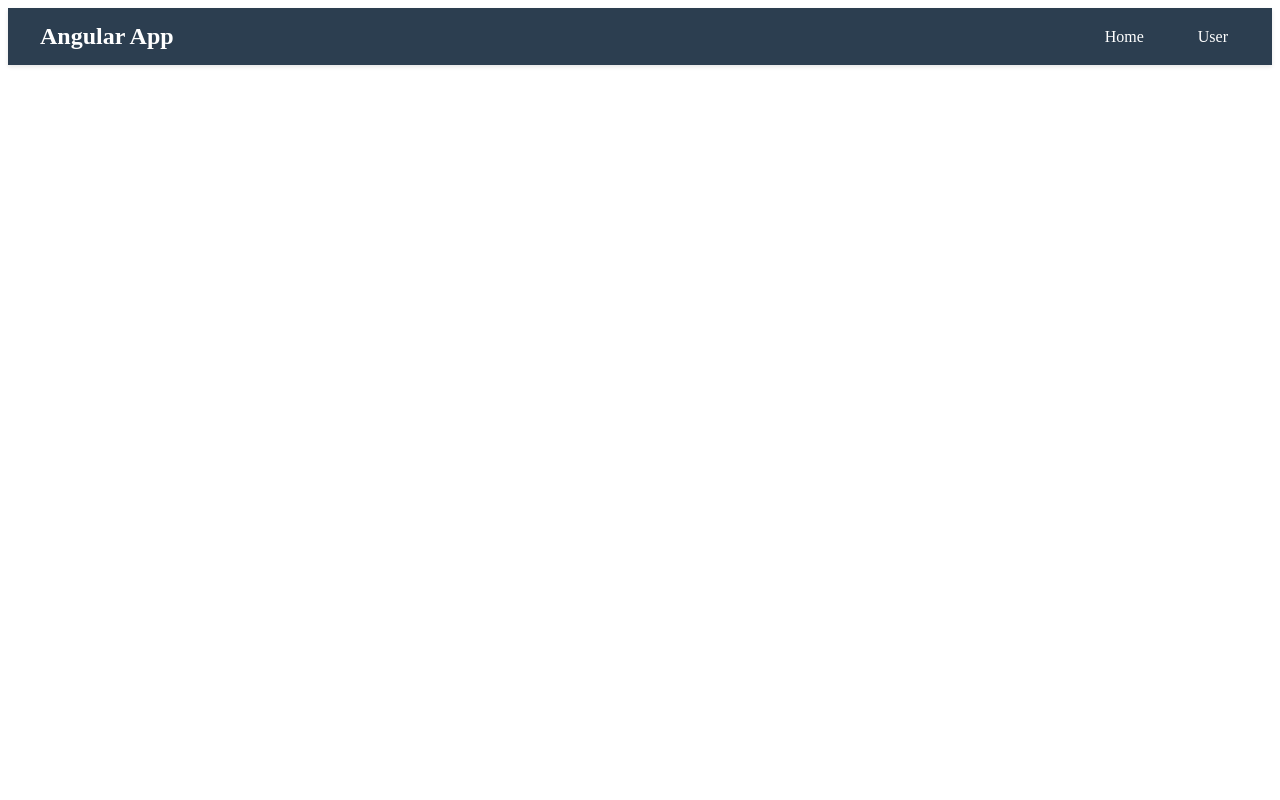
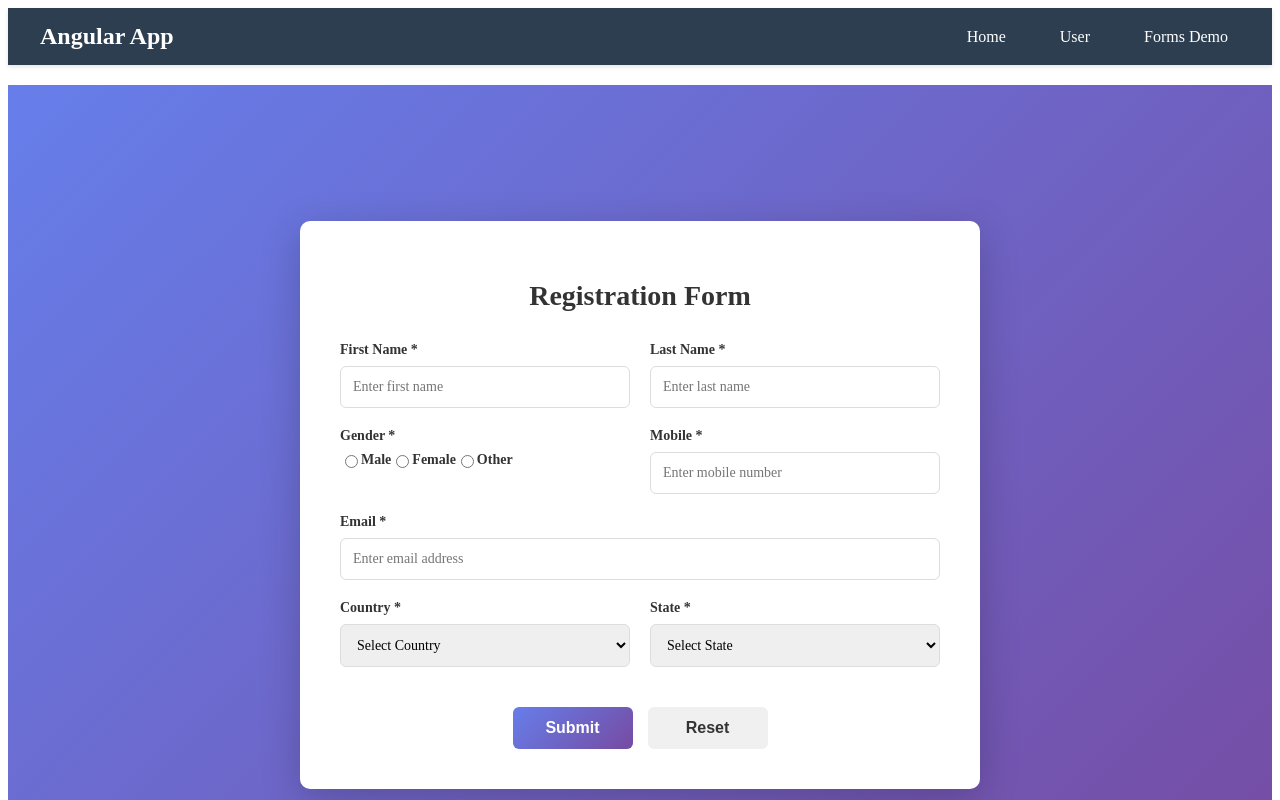
Before and after one commit to ashishsamuel/angular-project-learning5, an Angular app: page /forms-demo in a window 1280 px wide. Before the commit this address led to /. Shown: the top 800 px of the page. Built offline with nearby package versions, Linux system fonts and the light colour scheme.

Commit message:
started template driven forms demo

```diff
--- a/src/app/app.component.html
+++ b/src/app/app.component.html
@@ -4,6 +4,7 @@
     <nav class="navbar-nav">
       <a routerLink="/home" class="nav-link">Home</a>
       <a routerLink="/user" class="nav-link">User</a>
+      <a routerLink="/forms-demo" class="nav-link">Forms Demo</a>
     </nav>
   </div>
 </header>
--- a/src/app/app.routes.ts
+++ b/src/app/app.routes.ts
@@ -1,8 +1,10 @@
 import { Routes } from '@angular/router';
 import { HomeComponent } from './home/home.component';
 import { UserComponent } from './user/user.component';
+import { FormsDemoComponent } from './forms-demo/forms-demo.component';
 
 export const routes: Routes = [
   { path: 'home', component: HomeComponent },
-  { path: 'user', component: UserComponent }
+  { path: 'user', component: UserComponent },
+  { path: 'forms-demo', component: FormsDemoComponent}
 ];
--- /dev/null
+++ b/src/app/forms-demo/forms-demo.component.html
@@ -0,0 +1,102 @@
+<div class="form-container">
+  <div class="form-wrapper">
+    <h1>Registration Form</h1>
+    <form (ngSubmit)="onSubmit()" #regForm="ngForm">
+      <div class="form-row">
+        <div class="form-group">
+          <label for="firstName">First Name *</label>
+          <input
+            type="text"
+            id="firstName"
+            name="firstName"
+            placeholder="Enter first name"
+            required>
+        </div>
+        <div class="form-group">
+          <label for="lastName">Last Name *</label>
+          <input
+            type="text"
+            id="lastName"
+            name="lastName"
+            placeholder="Enter last name"
+            required>
+        </div>
+      </div>
+
+      <div class="form-row">
+        <div class="form-group">
+          <label for="gender">Gender *</label>
+          <div style="display: flex;">
+            <div style="display: flex;align-items: center;">
+              <input type="radio" name="gender" value="male"/>
+              <label for="male" style="margin-bottom: 0px;">Male</label>
+            </div>
+            <div style="display: flex;align-items: center;">
+              <input type="radio" name="gender" value="female"/>
+              <label for="female" style="margin-bottom: 0px;">Female</label>
+            </div>
+            <div style="display: flex;align-items: center;">
+              <input type="radio" name="gender" value="other"/>
+              <label for="other" style="margin-bottom: 0px;">Other</label>
+            </div>
+          </div>
+        </div>
+        <div class="form-group">
+          <label for="mobile">Mobile *</label>
+          <input
+            type="tel"
+            id="mobile"
+            name="mobile"
+            placeholder="Enter mobile number"
+            pattern="[0-9]{10}"
+            required>
+        </div>
+      </div>
+
+      <div class="form-row">
+        <div class="form-group full-width">
+          <label for="email">Email *</label>
+          <input
+            type="email"
+            id="email"
+            name="email"
+            placeholder="Enter email address"
+            required>
+        </div>
+      </div>
+
+      <div class="form-row">
+        <div class="form-group">
+          <label for="country">Country *</label>
+          <select
+            id="country"
+            name="country"
+            required>
+            <option value="" disabled selected>Select Country</option>
+            <option value="india">India</option>
+            <option value="usa">USA</option>
+            <option value="uk">UK</option>
+            <option value="canada">Canada</option>
+          </select>
+        </div>
+        <div class="form-group">
+          <label for="state">State *</label>
+          <select
+            id="state"
+            name="state"
+            required>
+            <option value="" disabled selected>Select State</option>
+            <option value="state1">State 1</option>
+            <option value="state2">State 2</option>
+            <option value="state3">State 3</option>
+          </select>
+        </div>
+      </div>
+
+      <div class="form-actions">
+        <button type="submit" class="btn btn-submit">Submit</button>
+        <button type="reset" class="btn btn-reset">Reset</button>
+      </div>
+    </form>
+  </div>
+</div>
--- /dev/null
+++ b/src/app/forms-demo/forms-demo.component.scss
@@ -0,0 +1,188 @@
+.form-container {
+  display: flex;
+  justify-content: center;
+  align-items: center;
+  min-height: 100vh;
+  background: linear-gradient(135deg, #667eea 0%, #764ba2 100%);
+  padding: 20px;
+}
+
+.form-wrapper {
+  background: white;
+  border-radius: 10px;
+  box-shadow: 0 10px 40px rgba(0, 0, 0, 0.2);
+  padding: 40px;
+  width: 100%;
+  max-width: 600px;
+
+  h1 {
+    text-align: center;
+    color: #333;
+    margin-bottom: 30px;
+    font-size: 28px;
+  }
+}
+
+form {
+  display: flex;
+  flex-direction: column;
+  gap: 20px;
+}
+
+.form-row {
+  display: grid;
+  grid-template-columns: 1fr 1fr;
+  gap: 20px;
+
+  &:has(.full-width) {
+    grid-template-columns: 1fr;
+  }
+}
+
+.form-group {
+  display: flex;
+  flex-direction: column;
+
+  &.full-width {
+    grid-column: 1 / -1;
+  }
+
+  label {
+    margin-bottom: 8px;
+    font-weight: 600;
+    color: #333;
+    font-size: 14px;
+  }
+
+  input,
+  select {
+    padding: 12px;
+    border: 1px solid #ddd;
+    border-radius: 6px;
+    font-size: 14px;
+    font-family: inherit;
+    transition: all 0.3s ease;
+
+    &:focus {
+      outline: none;
+      border-color: #667eea;
+      box-shadow: 0 0 0 3px rgba(102, 126, 234, 0.1);
+    }
+
+    &:hover:not(:focus) {
+      border-color: #bbb;
+    }
+
+    &:disabled {
+      background-color: #f5f5f5;
+      cursor: not-allowed;
+    }
+  }
+}
+
+.form-actions {
+  display: flex;
+  gap: 15px;
+  justify-content: center;
+  margin-top: 20px;
+}
+
+.btn {
+  padding: 12px 30px;
+  border: none;
+  border-radius: 6px;
+  font-size: 16px;
+  font-weight: 600;
+  cursor: pointer;
+  transition: all 0.3s ease;
+  min-width: 120px;
+
+  &:hover {
+    transform: translateY(-2px);
+    box-shadow: 0 5px 15px rgba(0, 0, 0, 0.2);
+  }
+
+  &:active {
+    transform: translateY(0);
+  }
+}
+
+.btn-submit {
+  background: linear-gradient(135deg, #667eea 0%, #764ba2 100%);
+  color: white;
+
+  &:hover:not(:disabled) {
+    background: linear-gradient(135deg, #5568d3 0%, #6a3f91 100%);
+  }
+
+  &:disabled {
+    background: #ccc;
+    cursor: not-allowed;
+    opacity: 0.6;
+  }
+}
+
+.btn-reset {
+  background: #f0f0f0;
+  color: #333;
+
+  &:hover {
+    background: #e0e0e0;
+  }
+}
+
+.success-message {
+  margin-top: 20px;
+  padding: 20px;
+  background-color: #d4edda;
+  border: 1px solid #c3e6cb;
+  border-radius: 6px;
+  color: #155724;
+  text-align: center;
+  animation: slideIn 0.3s ease;
+
+  h3 {
+    margin: 0 0 10px 0;
+    font-size: 18px;
+  }
+
+  p {
+    margin: 0;
+    font-size: 14px;
+  }
+}
+
+@keyframes slideIn {
+  from {
+    opacity: 0;
+    transform: translateY(-10px);
+  }
+  to {
+    opacity: 1;
+    transform: translateY(0);
+  }
+}
+
+@media (max-width: 600px) {
+  .form-wrapper {
+    padding: 25px;
+
+    h1 {
+      font-size: 22px;
+      margin-bottom: 20px;
+    }
+  }
+
+  .form-row {
+    grid-template-columns: 1fr;
+    gap: 15px;
+  }
+
+  .form-actions {
+    flex-direction: column;
+
+    .btn {
+      width: 100%;
+    }
+  }
+}
--- /dev/null
+++ b/src/app/forms-demo/forms-demo.component.ts
@@ -0,0 +1,81 @@
+import { Component, ViewChild } from '@angular/core';
+import { FormsModule, NgForm } from '@angular/forms';
+import { CommonModule } from '@angular/common';
+
+interface FormData {
+  firstName: string;
+  lastName: string;
+  gender: string;
+  mobile: string;
+  email: string;
+  country: string;
+  state: string;
+}
+
+@Component({
+  selector: 'app-forms-demo',
+  standalone: true,
+  imports: [FormsModule, CommonModule],
+  templateUrl: './forms-demo.component.html',
+  styleUrl: './forms-demo.component.scss'
+})
+export class FormsDemoComponent {
+  formData: FormData = {
+    firstName: '',
+    lastName: '',
+    gender: '',
+    mobile: '',
+    email: '',
+    country: '',
+    state: ''
+  };
+
+  states: string[] = [];
+  submitted = false;
+  @ViewChild('regForm') formValues:NgForm;
+
+  statesByCountry: { [key: string]: string[] } = {
+    india: ['Andhra Pradesh', 'Bihar', 'Gujarat', 'Karnataka', 'Maharashtra', 'Tamil Nadu', 'Uttar Pradesh', 'West Bengal'],
+    usa: ['California', 'Florida', 'New York', 'Texas', 'Pennsylvania'],
+    uk: ['England', 'Scotland', 'Wales', 'Northern Ireland'],
+    canada: ['Alberta', 'British Columbia', 'Ontario', 'Quebec']
+  };
+
+  onCountryChange() {
+    this.states = this.statesByCountry[this.formData.country] || [];
+    this.formData.state = '';
+  }
+
+  // html element we wont get js object correctly instead we will get html element list code in console
+  // onSubmit(form: HTMLFormElement) {
+  //   console.log('Form Data:', form);
+  //   this.submitted = true;
+  // }
+
+  // now only we get an full js object of the form after giving the ngform type
+    // onSubmit(form:NgForm) {
+    //   console.log('Form Data:', form);
+    //   this.submitted = true;
+    // }
+
+    // for accessing the form data we dont even need pass formdata from html to ts we can take the reference from dom and obtain the
+    // form value
+    onSubmit() {
+      console.log('Form Data:', this.formValues);
+      this.submitted = true;
+    }
+
+
+  onReset() {
+    this.formData = {
+      firstName: '',
+      lastName: '',
+      gender: '',
+      mobile: '',
+      email: '',
+      country: '',
+      state: ''
+    };
+    this.states = [];
+  }
+}
```
